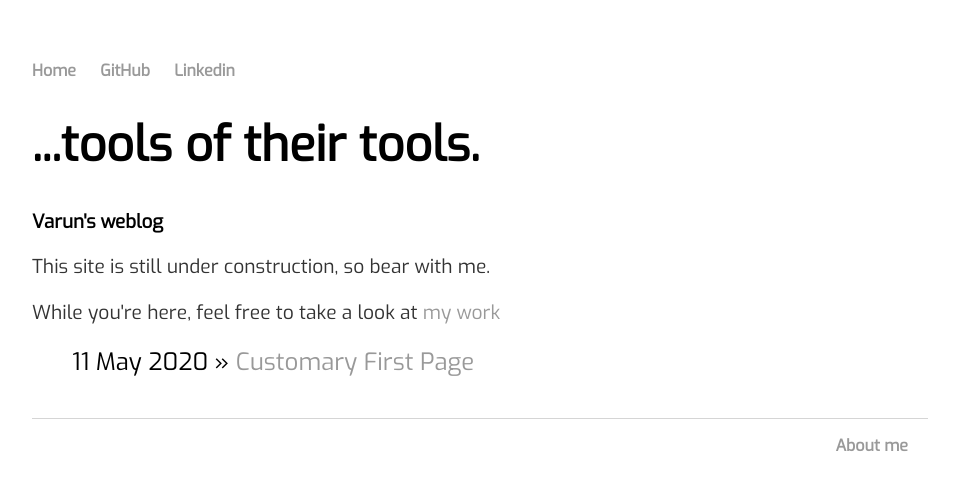
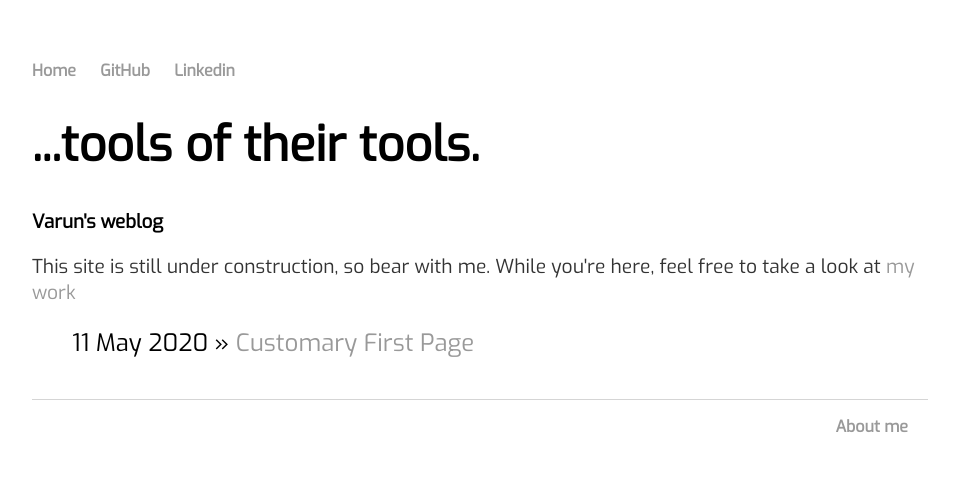
Before and after one commit to varun-venkatesh/varun-venkatesh.github.io, a Jekyll site: the page built from index.html, in a window 1280 px wide. Shown: the top 490 px of the page, without its empty margins (160-1119 px from the left). Built offline with Jekyll 4.4.1, drawn with Linux system fonts in a browser that asks for light colours.

Commit message:
paragraph format

```diff
--- a/index.html
+++ b/index.html
@@ -7,8 +7,10 @@ subtitle: Varun's weblog
 <div class="blurb">
 	<h1>{{ page.title }}</h1>
 	<h3>{{ page.subtitle }}</h3>
-	<p>This site is still under construction, so bear with me.
-	<p>While you're here, feel free to take a look at <a href=href="https://github.com/varun-venkatesh">my work</a></p>
+	<p>
+	   This site is still under construction, so bear with me.
+	   While you're here, feel free to take a look at <a href=href="https://github.com/varun-venkatesh">my work</a>
+	</p>
 </div><!-- /.blurb -->
 
 <ul class="posts">
```
